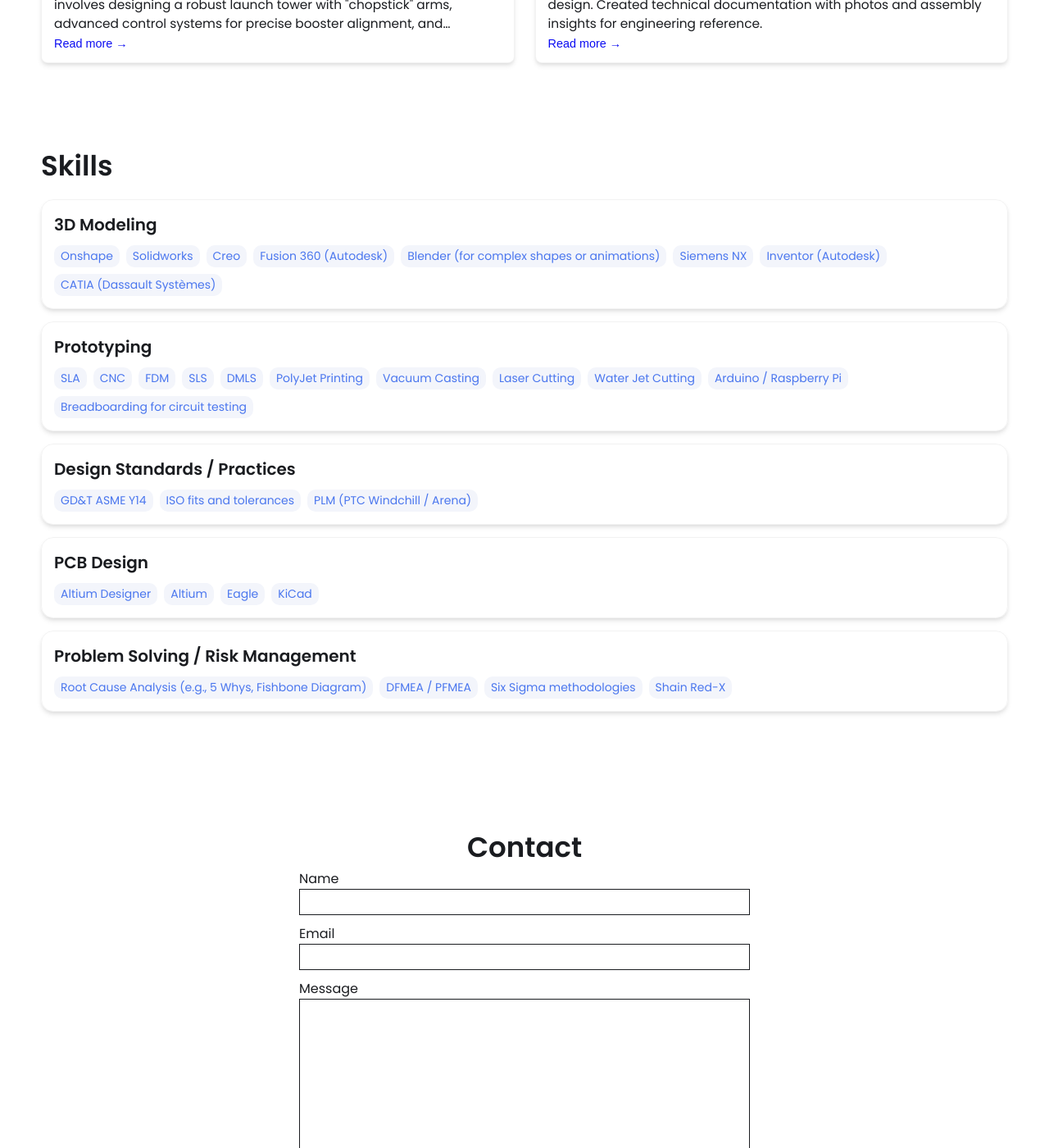
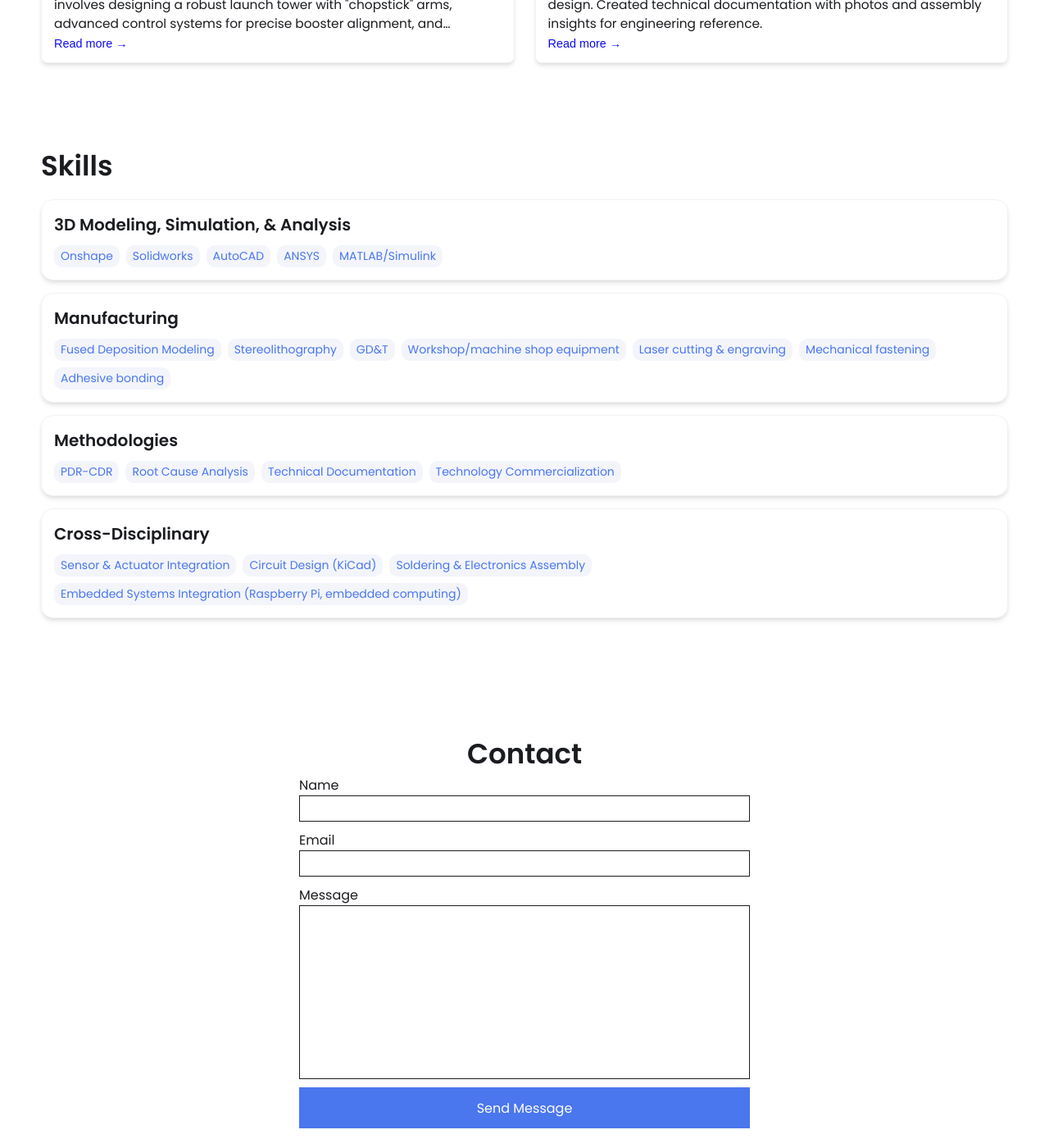
Before and after one commit to WinstonHelicopters/WinstonHelicopters.github.io, a Jekyll site: the page built from index.html, in a window 1280 px wide and 1400 px high, scrolled down 1516 px. Shown: the whole window at 82% size. Built offline with Jekyll 4.4.1, drawn with Linux system fonts in a browser that asks for light colours.

Commit message:
Update _config.yml

```diff
--- a/_config.yml
+++ b/_config.yml
@@ -43,46 +43,34 @@ external-links:    # input only your own url slug. The icons with missing entrie
 
 # Skills Section - Add the list of your Skills by categories/tools. The indentation for each level needs to be precise.
 skills:
-  - category: 3D Modeling
+  - category: 3D Modeling, Simulation, & Analysis
     tools:
     - Onshape
     - Solidworks
-    - Creo
-    - Fusion 360 (Autodesk)
-    - Blender (for complex shapes or animations)
-    - Siemens NX
-    - Inventor (Autodesk)
-    - CATIA (Dassault Systèmes)
-  - category: Prototyping
+    - AutoCAD
+    - ANSYS
+    - MATLAB/Simulink
+  - category: Manufacturing
     tools:
-    - SLA
-    - CNC
-    - FDM
-    - SLS
-    - DMLS
-    - PolyJet Printing
-    - Vacuum Casting
-    - Laser Cutting
-    - Water Jet Cutting
-    - Arduino / Raspberry Pi
-    - Breadboarding for circuit testing
-  - category: Design Standards / Practices
+    - Fused Deposition Modeling
+    - Stereolithography
+    - GD&T
+    - Workshop/machine shop equipment
+    - Laser cutting & engraving
+    - Mechanical fastening
+    - Adhesive bonding
+  - category: Methodologies
     tools:
-    - GD&T ASME Y14
-    - ISO fits and tolerances
-    - PLM (PTC Windchill / Arena)
-  - category: PCB Design
+    - PDR-CDR
+    - Root Cause Analysis
+    - Technical Documentation
+    - Technology Commercialization
+  - category: Cross-Disciplinary
     tools:
-    - Altium Designer
-    - Altium
-    - Eagle
-    - KiCad
-  - category: Problem Solving / Risk Management
-    tools:
-    - Root Cause Analysis (e.g., 5 Whys, Fishbone Diagram)
-    - DFMEA / PFMEA
-    - Six Sigma methodologies
-    - Shain Red-X
+    - Sensor & Actuator Integration
+    - Circuit Design (KiCad)
+    - Soldering & Electronics Assembly
+    - Embedded Systems Integration (Raspberry Pi, embedded computing)
 
 
 # Contact Form Setup. Setup an account and copy over the key. When someone fills out the form, it will be received in your email.
```
